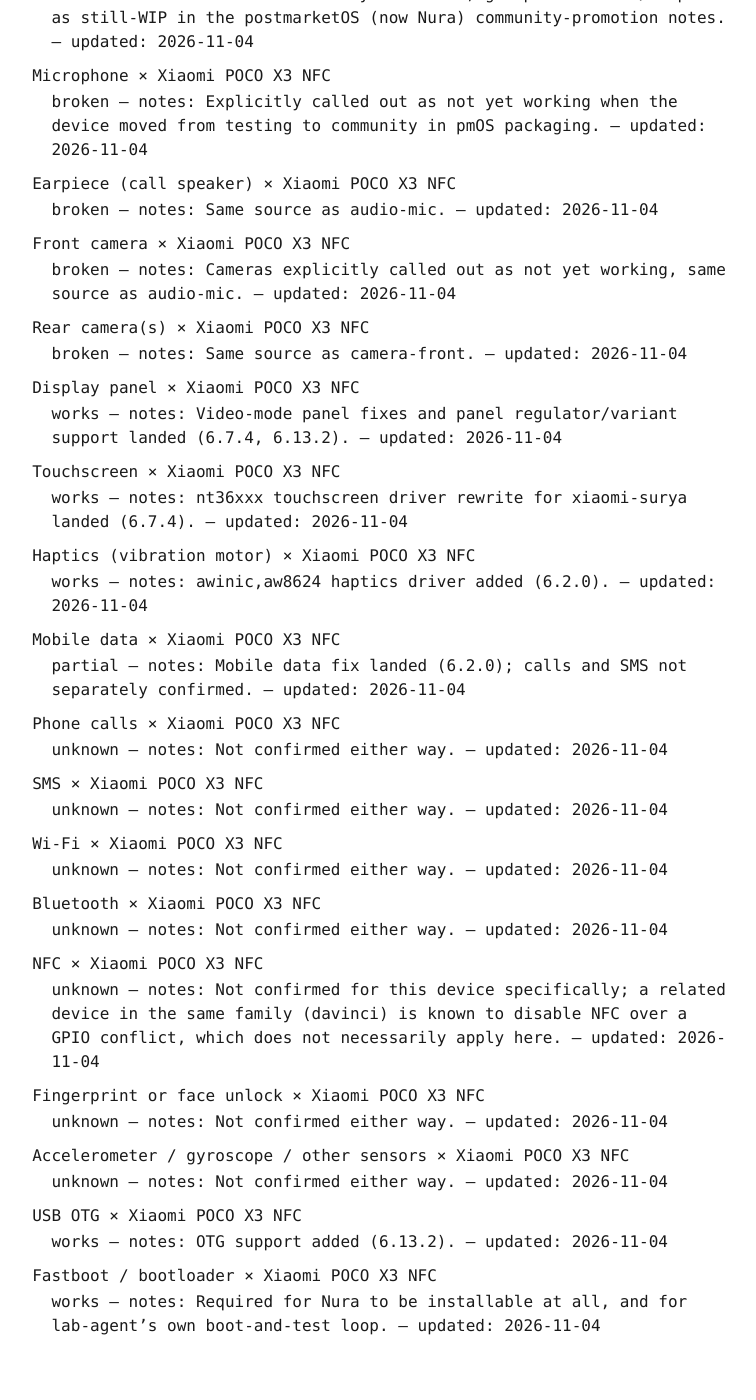
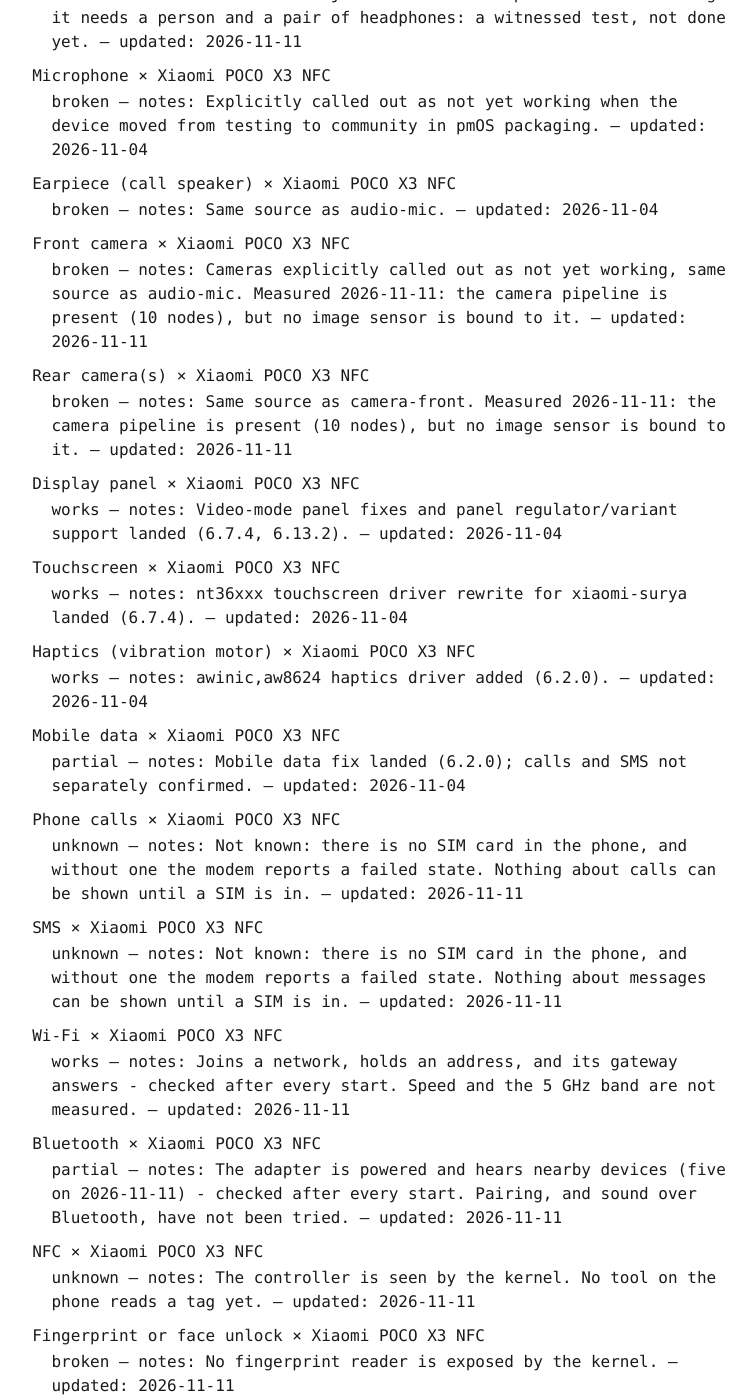
Before and after one commit to linux-phone-oco/docs, a Jekyll site: the page built from docs/support_status.md, in a window 1280 px wide and 1400 px high, scrolled down 1927 px. Shown: the whole window, without its empty margins (261-1017 px from the left). Built offline with Jekyll 4.4.1, drawn with Linux system fonts in a browser that asks for light colours; our own code applies the rules of GitHub Pages for plain Markdown files; some of the changed text lies outside the part shown.

Commit message:
feat(data): four of surya's parts no longer unknown - each follows its evidence (#51)
Co-authored-by: lab-agent-session <agent@creation-guidelines>

```diff
--- a/data/session_log.json
+++ b/data/session_log.json
@@ -11,3 +11,4 @@
 {"id":"2026-11-10-its-essence","entry_date":"2026-11-10","title":"Linux Phones tells its essence","done":"Its idea written for anyone - the phone you own and do not control, a conveyor and an honest picture - and its workings: what delivers and proves each step of the paths of Linux Phones and of surya, with why we care. Three first steps of Linux Phones are left with nothing under them: nothing yet measures calls, connectivity or the daily basics on the best current Linux phone.","considered":"Filling every step with something.","rejected":"That: a step nothing serves should stand empty and be seen."}
 {"id":"2026-11-10-the-ear-withdrawn","entry_date":"2026-11-10","title":"What the ear heard is withdrawn","done":"The microphone was the author's earphones, worn on his head, moving with him. The claim that a machine heard both speakers is taken out of the idea; the working stays, waiting for a microphone fixed in place.","considered":"Keeping the claim with a caveat.","rejected":"That: evidence from an instrument that moves is not evidence."}
 {"id":"2026-11-10-idea-in-russian","entry_date":"2026-11-10","title":"Its idea in Russian","done":"The idea of Linux Phones translated into Russian in this project's own translations, by machine, for a person to correct.","considered":"","rejected":""}
+{"id":"2026-11-11-parts-measured","entry_date":"2026-11-11","title":"Four of surya's parts no longer unknown","done":"The phone's own checks were widened and its parts follow their evidence: Wi-Fi works (joined, gateway answers); Bluetooth partly (powered, hears devices; pairing untried); sensors and the fingerprint reader broken (nothing exposed - the sensor service is masked because it crashed the audio processor). Calls and messages stay unknown for a plain reason now written down: there is no SIM card in the phone. The cameras' fault is narrowed: the pipeline is there, no image sensor is bound.","considered":"Calling Bluetooth working because it is powered.","rejected":"That: a part works when its function was shown, not when its device appears."}
--- a/docs/support_status.md
+++ b/docs/support_status.md
@@ -32,7 +32,7 @@ Rows are components, columns devices. ✅ works · 🟡 partial · ❌ broken ·
 |---|---|
 | [Touchscreen](components.md#touchscreen) | [✅](support_status.md#touchscreen--xiaomi-surya) |
 | [Haptics (vibration motor)](components.md#haptics) | [✅](support_status.md#haptics--xiaomi-surya) |
-| [Fingerprint or face unlock](features.md#fingerprint) | [❔](support_status.md#fingerprint--xiaomi-surya) |
+| [Fingerprint or face unlock](features.md#fingerprint) | [❌](support_status.md#fingerprint--xiaomi-surya) |
 
 ### Connectivity
 
@@ -41,15 +41,15 @@ Rows are components, columns devices. ✅ works · 🟡 partial · ❌ broken ·
 | [Mobile data](components.md#modem-data) | [🟡](support_status.md#modem-data--xiaomi-surya) |
 | [Phone calls](components.md#modem-calls) | [❔](support_status.md#modem-calls--xiaomi-surya) |
 | [SMS](components.md#modem-sms) | [❔](support_status.md#modem-sms--xiaomi-surya) |
-| [Wi-Fi](features.md#wifi) | [❔](support_status.md#wifi--xiaomi-surya) |
-| [Bluetooth](features.md#bluetooth) | [❔](support_status.md#bluetooth--xiaomi-surya) |
+| [Wi-Fi](features.md#wifi) | [✅](support_status.md#wifi--xiaomi-surya) |
+| [Bluetooth](features.md#bluetooth) | [🟡](support_status.md#bluetooth--xiaomi-surya) |
 | [NFC](features.md#nfc) | [❔](support_status.md#nfc--xiaomi-surya) |
 
 ### Other
 
 | Components | [Xiaomi POCO X3 NFC](devices.md#xiaomi-surya) |
 |---|---|
-| [Accelerometer / gyroscope / other sensors](components.md#sensors) | [❔](support_status.md#sensors--xiaomi-surya) |
+| [Accelerometer / gyroscope / other sensors](components.md#sensors) | [❌](support_status.md#sensors--xiaomi-surya) |
 | [Kernel (boots without unexpected warnings)](components.md#kernel) | ❔ |
 
 ### Power
@@ -67,7 +67,7 @@ Speaker × Xiaomi POCO X3 NFC
 
 <a id="audio-headphone--xiaomi-surya"></a>
 Headphone output (3.5mm) × Xiaomi POCO X3 NFC
-: unknown — notes: Not individually confirmed; grouped with mic/earpiece as still-WIP in the postmarketOS (now Nura) community-promotion notes. — updated: 2026-11-04
+: unknown — notes: The headset jack's detector is present. Sound through it needs a person and a pair of headphones: a witnessed test, not done yet. — updated: 2026-11-11
 
 <a id="audio-mic--xiaomi-surya"></a>
 Microphone × Xiaomi POCO X3 NFC
@@ -79,11 +79,11 @@ Earpiece (call speaker) × Xiaomi POCO X3 NFC
 
 <a id="camera-front--xiaomi-surya"></a>
 Front camera × Xiaomi POCO X3 NFC
-: broken — notes: Cameras explicitly called out as not yet working, same source as audio-mic. — updated: 2026-11-04
+: broken — notes: Cameras explicitly called out as not yet working, same source as audio-mic. Measured 2026-11-11: the camera pipeline is present (10 nodes), but no image sensor is bound to it. — updated: 2026-11-11
 
 <a id="camera-rear--xiaomi-surya"></a>
 Rear camera(s) × Xiaomi POCO X3 NFC
-: broken — notes: Same source as camera-front. — updated: 2026-11-04
+: broken — notes: Same source as camera-front. Measured 2026-11-11: the camera pipeline is present (10 nodes), but no image sensor is bound to it. — updated: 2026-11-11
 
 <a id="display-panel--xiaomi-surya"></a>
 Display panel × Xiaomi POCO X3 NFC
@@ -103,31 +103,31 @@ Mobile data × Xiaomi POCO X3 NFC
 
 <a id="modem-calls--xiaomi-surya"></a>
 Phone calls × Xiaomi POCO X3 NFC
-: unknown — notes: Not confirmed either way. — updated: 2026-11-04
+: unknown — notes: Not known: there is no SIM card in the phone, and without one the modem reports a failed state. Nothing about calls can be shown until a SIM is in. — updated: 2026-11-11
 
 <a id="modem-sms--xiaomi-surya"></a>
 SMS × Xiaomi POCO X3 NFC
-: unknown — notes: Not confirmed either way. — updated: 2026-11-04
+: unknown — notes: Not known: there is no SIM card in the phone, and without one the modem reports a failed state. Nothing about messages can be shown until a SIM is in. — updated: 2026-11-11
 
 <a id="wifi--xiaomi-surya"></a>
 Wi-Fi × Xiaomi POCO X3 NFC
-: unknown — notes: Not confirmed either way. — updated: 2026-11-04
+: works — notes: Joins a network, holds an address, and its gateway answers - checked after every start. Speed and the 5 GHz band are not measured. — updated: 2026-11-11
 
 <a id="bluetooth--xiaomi-surya"></a>
 Bluetooth × Xiaomi POCO X3 NFC
-: unknown — notes: Not confirmed either way. — updated: 2026-11-04
+: partial — notes: The adapter is powered and hears nearby devices (five on 2026-11-11) - checked after every start. Pairing, and sound over Bluetooth, have not been tried. — updated: 2026-11-11
 
 <a id="nfc--xiaomi-surya"></a>
 NFC × Xiaomi POCO X3 NFC
-: unknown — notes: Not confirmed for this device specifically; a related device in the same family (davinci) is known to disable NFC over a GPIO conflict, which does not necessarily apply here. — updated: 2026-11-04
+: unknown — notes: The controller is seen by the kernel. No tool on the phone reads a tag yet. — updated: 2026-11-11
 
 <a id="fingerprint--xiaomi-surya"></a>
 Fingerprint or face unlock × Xiaomi POCO X3 NFC
-: unknown — notes: Not confirmed either way. — updated: 2026-11-04
+: broken — notes: No fingerprint reader is exposed by the kernel. — updated: 2026-11-11
 
 <a id="sensors--xiaomi-surya"></a>
 Accelerometer / gyroscope / other sensors × Xiaomi POCO X3 NFC
-: unknown — notes: Not confirmed either way. — updated: 2026-11-04
+: broken — notes: No motion, light or proximity sensor is exposed to the system. The sensor hub's service is masked on purpose: with it running, the audio processor crashed at every suspend. — updated: 2026-11-11
 
 <a id="usb-otg--xiaomi-surya"></a>
 USB OTG × Xiaomi POCO X3 NFC
```
Also changed, not shown: data/support_status.json (+10 -10 lines), docs/index.md (+1 -1 lines), docs/session_log.md (+18 -0 lines).
